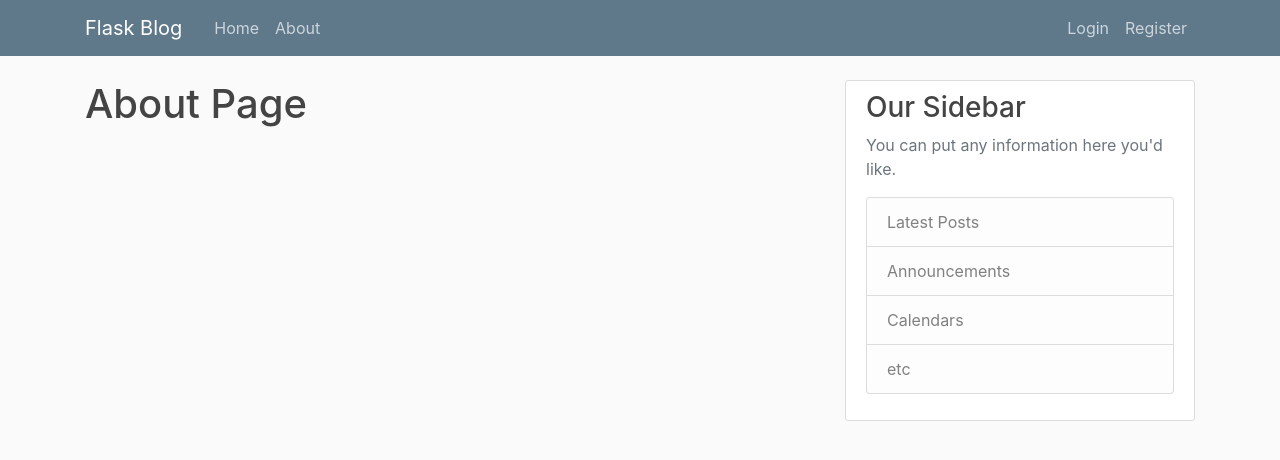
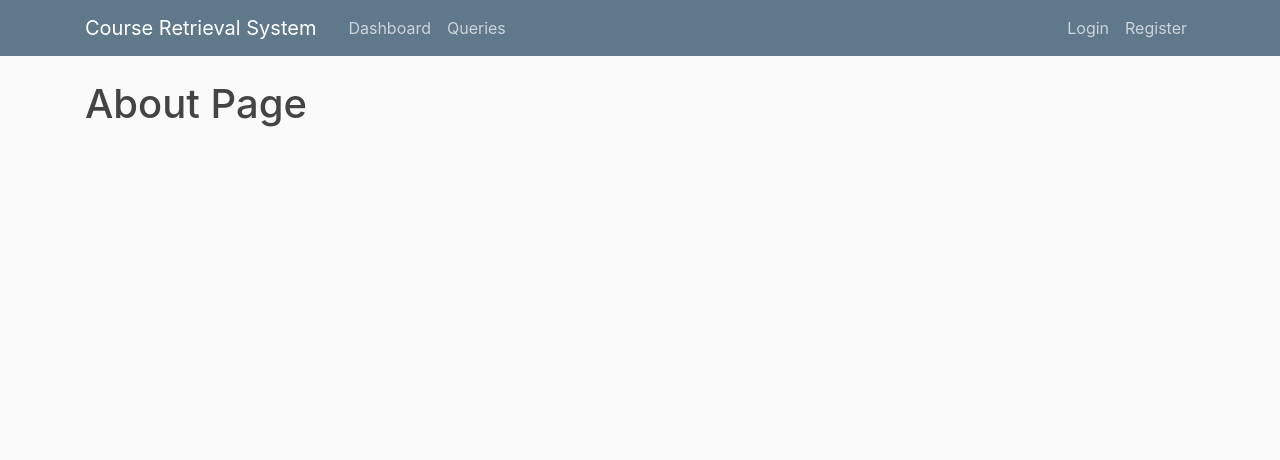
Before and after one commit to tanejaaryan/InformationRetrievalProject, a Flask app: page /about in a window 1280 px wide. Shown: the top 460 px of the page. Run offline with Flask 2, Linux system fonts and the light colour scheme; some libraries are stand-ins or nearby versions.

Commit message:
Customized

```diff
--- a/Backend/flaskblog/templates/layout.html
+++ b/Backend/flaskblog/templates/layout.html
@@ -11,23 +11,23 @@
     <link rel="stylesheet" type="text/css" href="{{ url_for('static', filename='main.css') }}">
 
     {% if title %}
-        <title>Flask Blog - {{ title }}</title>
+        <title>Course Retrieval System - {{ title }}</title>
     {% else %}
-        <title>Flask Blog</title>
+        <title>Course Retrieval System</title>
     {% endif %}
 </head>
 <body>
     <header class="site-header">
       <nav class="navbar navbar-expand-md navbar-dark bg-steel fixed-top">
         <div class="container">
-          <a class="navbar-brand mr-4" href="/">Flask Blog</a>
+          <a class="navbar-brand mr-4" href="/">Course Retrieval System</a>
           <button class="navbar-toggler" type="button" data-toggle="collapse" data-target="#navbarToggle" aria-controls="navbarToggle" aria-expanded="false" aria-label="Toggle navigation">
             <span class="navbar-toggler-icon"></span>
           </button>
           <div class="collapse navbar-collapse" id="navbarToggle">
             <div class="navbar-nav mr-auto">
-              <a class="nav-item nav-link" href="{{ url_for('home') }}">Home</a>
-              <a class="nav-item nav-link" href="{{ url_for('about') }}">About</a>
+              <a class="nav-item nav-link" href="{{ url_for('home') }}">Dashboard</a>
+              <a class="nav-item nav-link" href="{{ url_for('about') }}">Queries</a>
             </div>
             <!-- Navbar Right Side -->
             <div class="navbar-nav">
@@ -57,19 +57,6 @@
           {% endwith %}
           {% block content %}{% endblock %}
         </div>
-        <div class="col-md-4">
-          <div class="content-section">
-            <h3>Our Sidebar</h3>
-            <p class='text-muted'>You can put any information here you'd like.
-              <ul class="list-group">
-                <li class="list-group-item list-group-item-light">Latest Posts</li>
-                <li class="list-group-item list-group-item-light">Announcements</li>
-                <li class="list-group-item list-group-item-light">Calendars</li>
-                <li class="list-group-item list-group-item-light">etc</li>
-              </ul>
-            </p>
-          </div>
-        </div>
       </div>
     </main>
 
```
Also changed, not shown: Backend/flaskblog/hello.py (deleted, +0 -15 lines).
